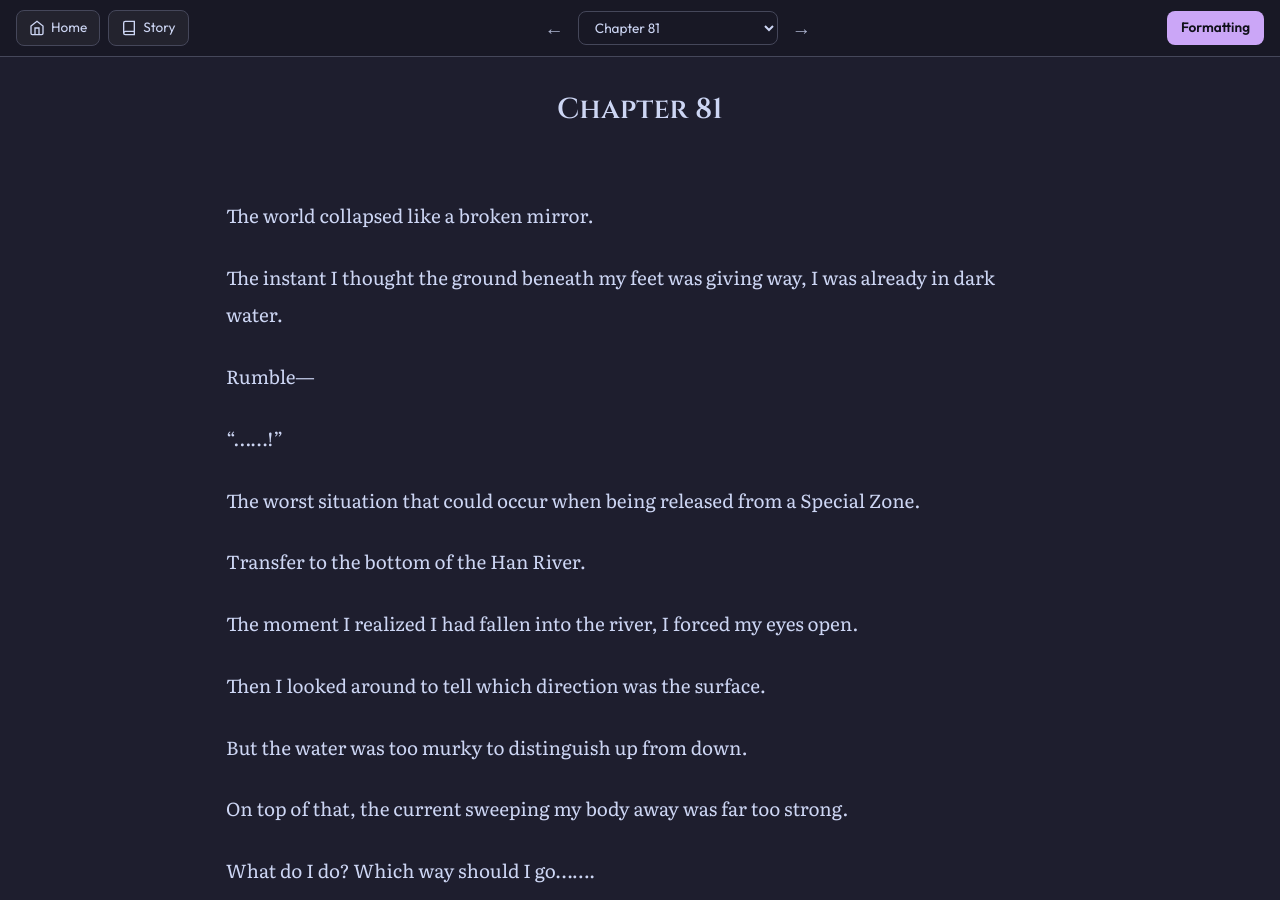
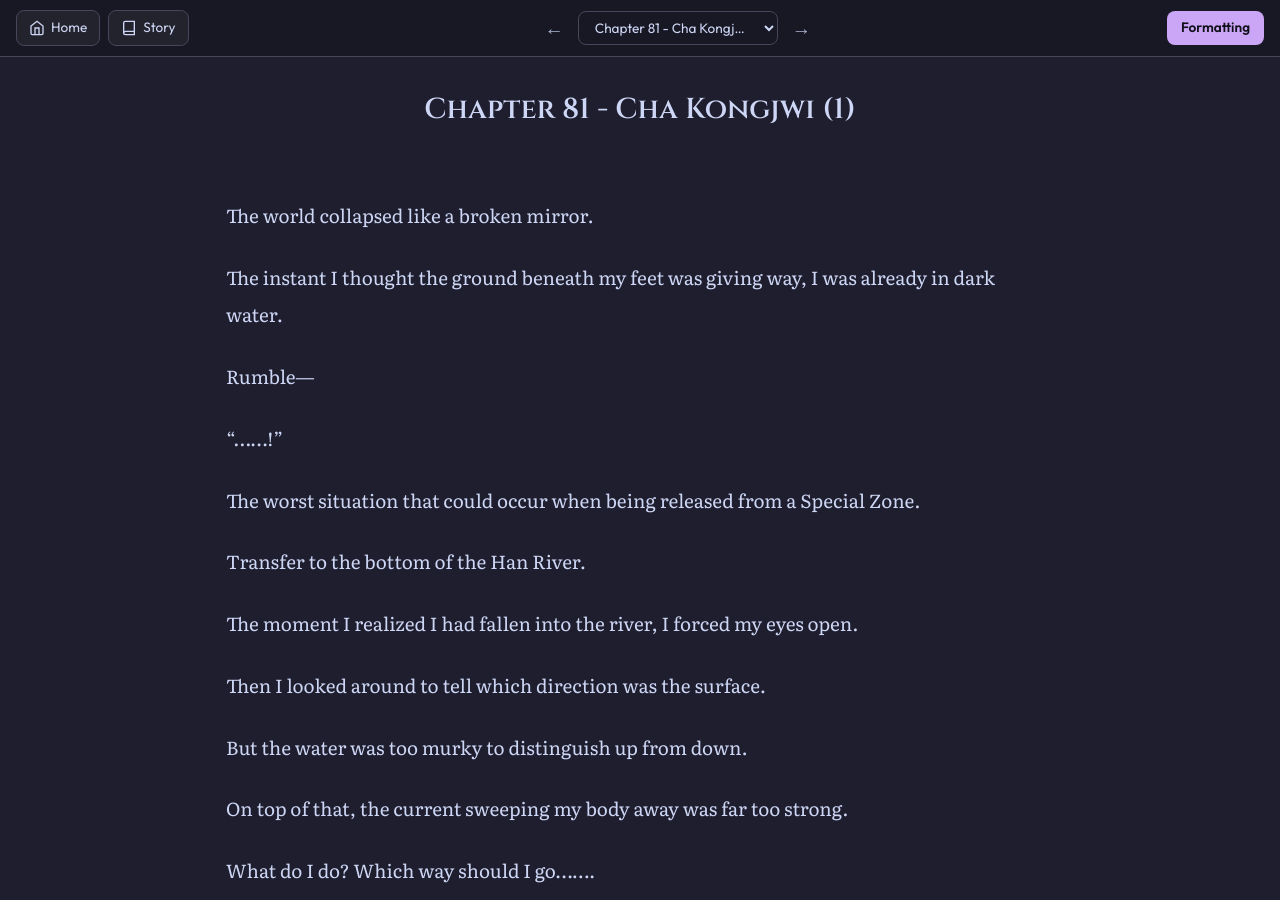
Before and after one commit to soleumn/soleumn.github.io, a Jekyll site: the page built from _chapters/esg/ch81.md, in a window 1280 px wide and 900 px high. Built offline with Jekyll 4.4.1, drawn with Linux system fonts in a browser that asks for light colours; comment, search, counter and statistics services are not loaded.

Commit message:
Update ch81.md

```diff
--- a/_chapters/esg/ch81.md
+++ b/_chapters/esg/ch81.md
@@ -1,5 +1,5 @@
 ---
-title: "Chapter 81"
+title: "Chapter 81 - Cha Kongjwi (1)"
 categories: esg
 capitulo: 81
 ---
```
